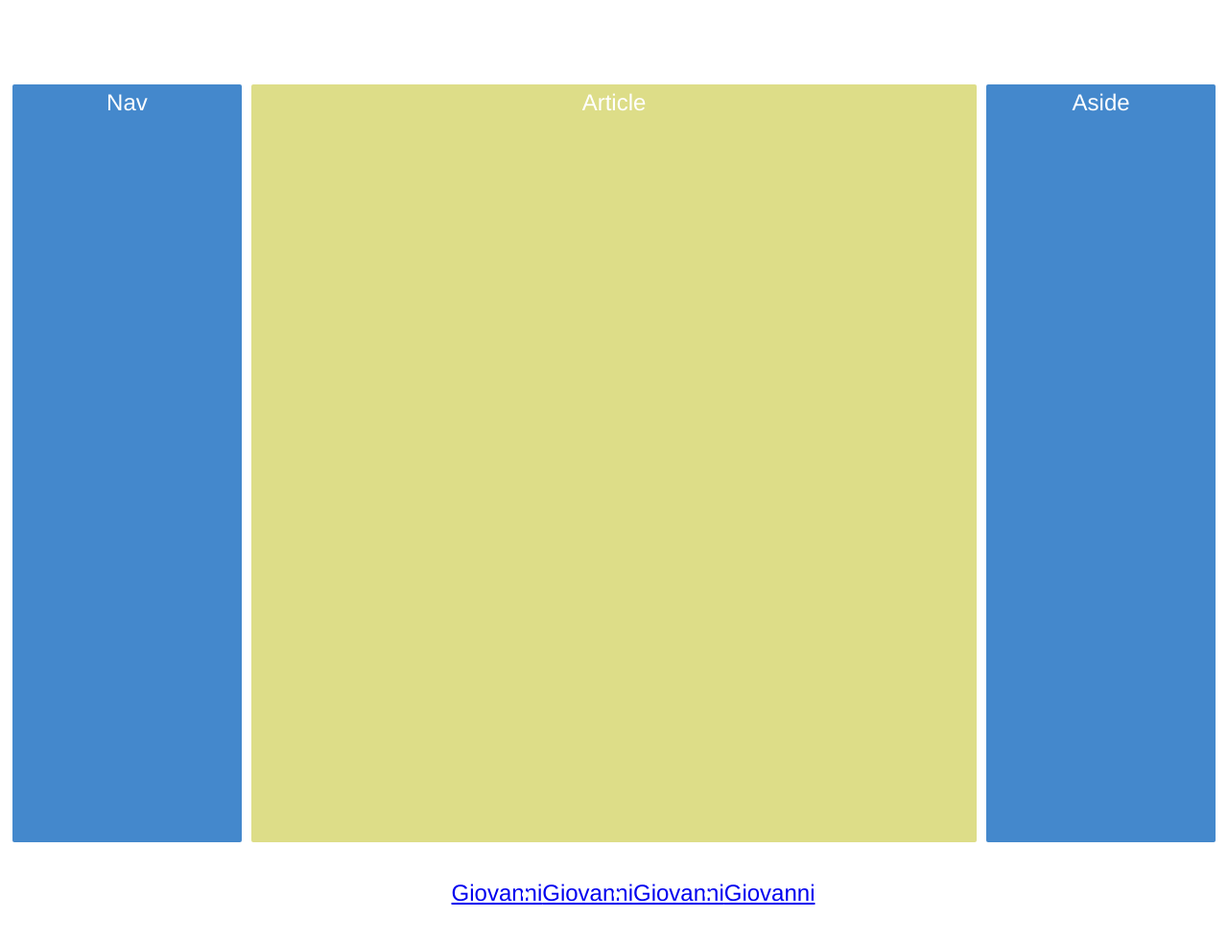
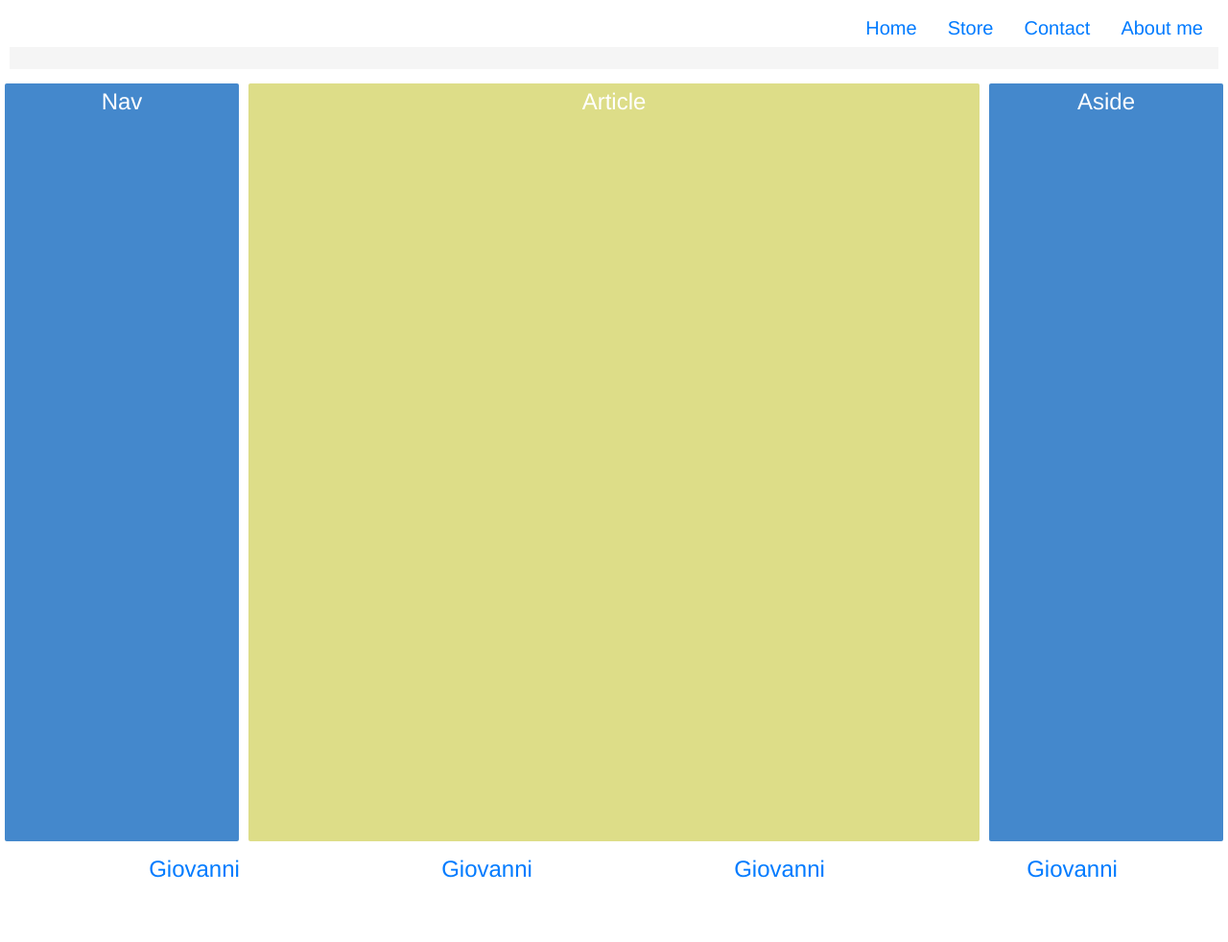
Before and after one commit to G1ovann16/Page-web-II, a plain HTML site: page index.html in a window 1280 px wide. Shown: the whole page at 96% size. After the commit the page ends 946 px from the top, so only its background shows below. Drawn offline with nearby package versions, Linux system fonts and the light colour scheme.

Commit message:
header y footer maquetado

```diff
--- a/index.html
+++ b/index.html
@@ -2,15 +2,33 @@
     <head>
     </head>
     <body>
+ <link rel="stylesheet" href="https://stackpath.bootstrapcdn.com/bootstrap/4.4.1/css/bootstrap.min.css" integrity="sha384-Vkoo8x4CGsO3+Hhxv8T/Q5PaXtkKtu6ug5TOeNV6gBiFeWPGFN9MuhOf23Q9Ifjh" crossorigin="anonymous">
 <link rel="stylesheet" href="style.css">
-        <header>Header</header>
+        <header>
+            <ul class="nav justify-content-end">
+                <li class="nav-item">
+                  <a class="nav-link active" href="#">Home</a>
+                </li>
+                <li class="nav-item">
+                  <a class="nav-link" href="#">Store</a>
+                </li>
+                <li class="nav-item">
+                  <a class="nav-link" href="#">Contact</a>
+                </li>
+                <li class="nav-item">
+                    <a class="nav-link" href="#">About me</a>
+                </li>
+              </ul>
+<marquee behavior="" direction="left">TSHOP</marquee>
+
+        </header>
         <div id='main'>
             <article>Article</article>
             <nav>Nav</nav>
             <aside>Aside</aside>
         </div>
         <footer>
-            <ul>
+            <ul class="listF">
                 <li><a href="#">Giovanni</a></li>
                 <li><a href="#">Giovanni</a></li>
                 <li><a href="#">Giovanni</a></li>
--- a/style.css
+++ b/style.css
@@ -1,8 +1,17 @@
+/* Declaro que resolucion, fuente y background tendra mi cuerpo */
 body {
     font: 24px Helvetica;
     background: #FFF;
     color:#FFF;
     text-align: center;
+}
+/* Adaptacion de boostrap a mi nav  */
+ marquee{
+     background-color: whitesmoke;
+     color: rgb(160, 123, 123);
+ }
+header{
+    font-size: 20px;
 }
 
 #main {
@@ -49,7 +58,6 @@ body {
 }
 
 header{
-    display: block;
     margin: 5px;
     padding: 5px;
     min-height: 60px;
@@ -57,14 +65,19 @@ header{
 }
 
 footer{
-    display: block;
     margin: 5px;
     padding: 5px;
     min-height: 10px;
     border-radius: 2px;
+    display: flex;
+
 }
-footer > ul{
+
+ul{
     display: flex;
-    justify-content: center;
-    flex-direction: row;
-}
+    width: 100%;
+    justify-content: space-around;
+  }
+  footer a {
+   text-decoration: none;
+  }
```
